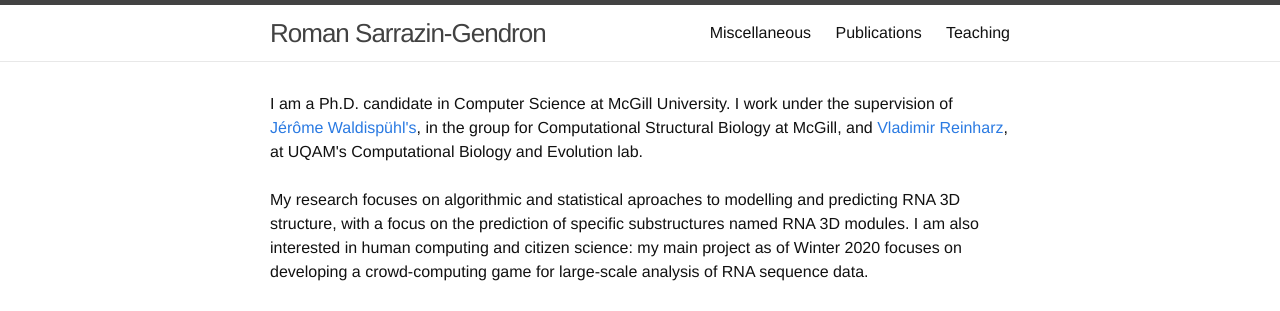
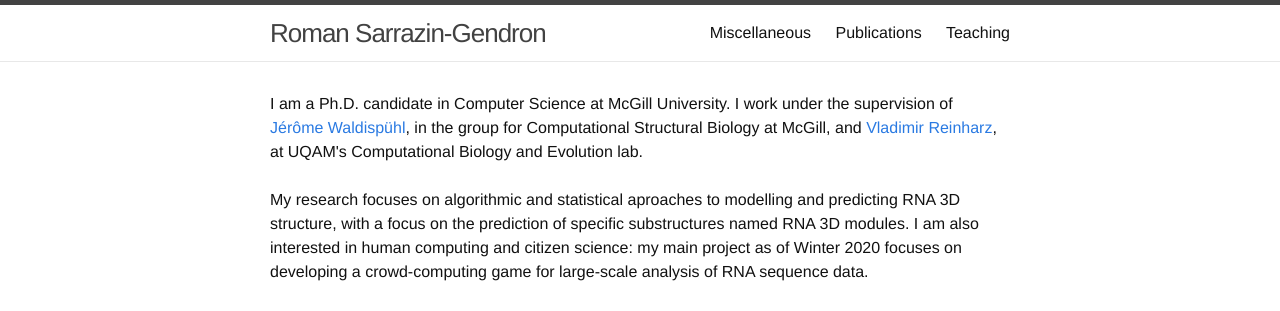
Before and after one commit to SarrazinG/SarrazinG.github.io, a Jekyll site: the page built from index.html, in a window 1280 px wide. Shown: the top 311 px of the page. Built offline with Jekyll 4.4.1, drawn with Linux system fonts in a browser that asks for light colours.

```diff
--- a/index.html
+++ b/index.html
@@ -3,7 +3,7 @@ layout: default
 ---
 
 <div class="home">
-	I am a Ph.D. candidate in Computer Science at McGill University. I work under the supervision of <a href="http://www.cs.mcgill.ca/~jeromew/" target="_blank">J&eacute;r&ocirc;me Waldisp&uuml;hl's</a>, in the group for Computational Structural Biology at McGill, and <a href="http://cbe.uqam.ca/" target="_blank">Vladimir Reinharz</a>, at UQAM's Computational Biology and Evolution lab. <br><br>
+	I am a Ph.D. candidate in Computer Science at McGill University. I work under the supervision of <a href="http://www.cs.mcgill.ca/~jeromew/" target="_blank">J&eacute;r&ocirc;me Waldisp&uuml;hl</a>, in the group for Computational Structural Biology at McGill, and <a href="http://cbe.uqam.ca/" target="_blank">Vladimir Reinharz</a>, at UQAM's Computational Biology and Evolution lab. <br><br>
 
 My research focuses on algorithmic and statistical aproaches to modelling and predicting RNA 3D structure, with a focus on the prediction of specific substructures named RNA 3D modules.
 I am also interested in human computing and citizen science: my main project as of Winter 2020 focuses on developing a crowd-computing game for large-scale analysis of RNA sequence data.
```
